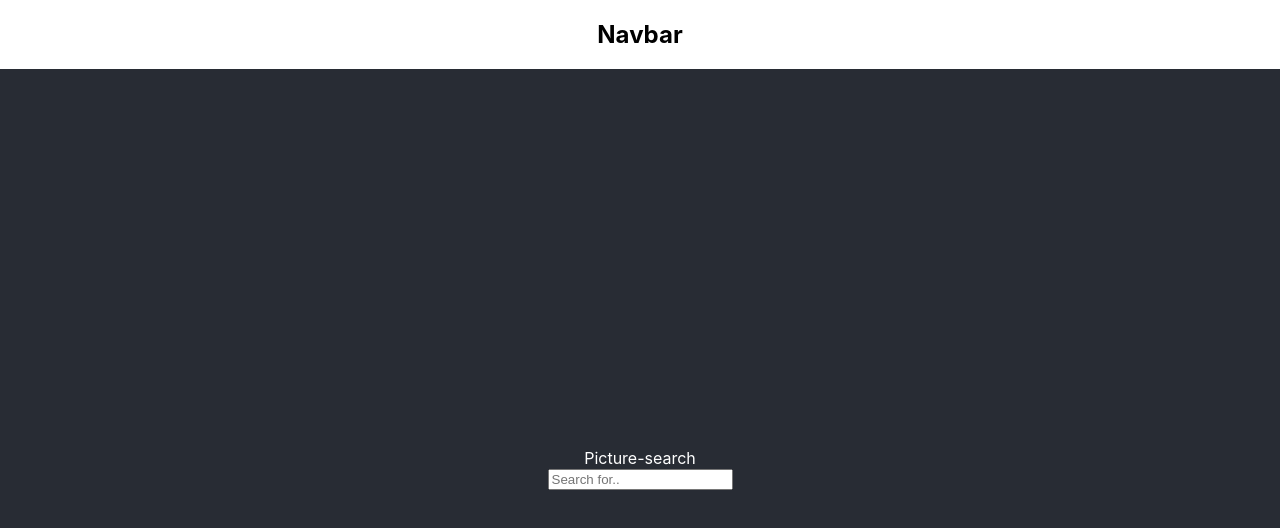
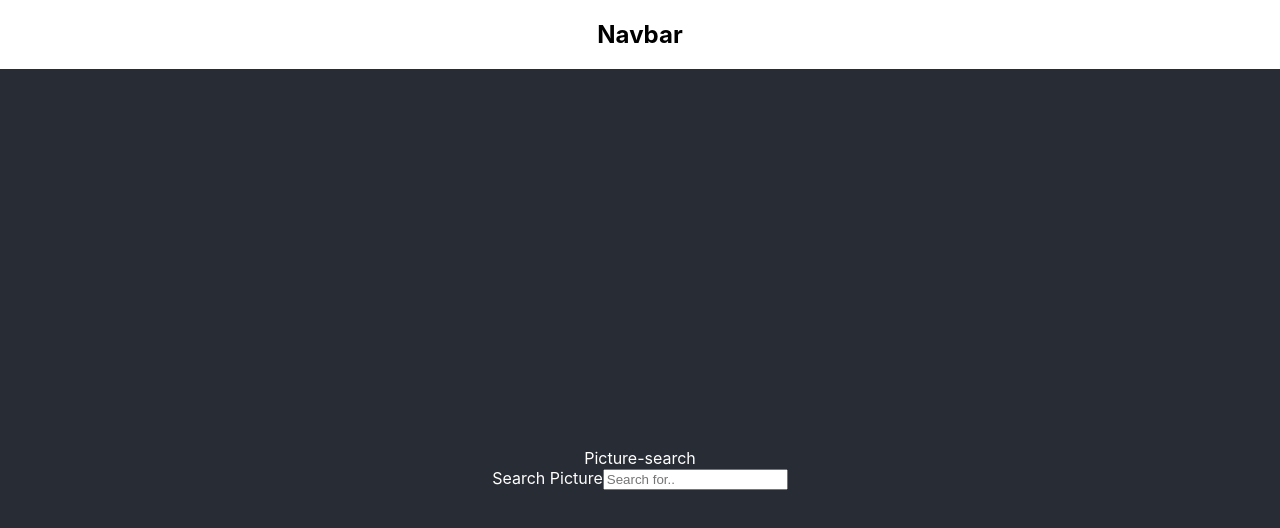
Before and after one commit to wszczawinski/PictureSearch, a React (Create React App) app: page / in a window 1280 px wide. Shown: the top 528 px of the page. Built offline with nearby package versions, Linux system fonts and the light colour scheme; no server answers.

Commit message:
feat(searchBar): initial funcionality

```diff
--- a/src/components/SearchBar.js
+++ b/src/components/SearchBar.js
@@ -1,11 +1,47 @@
-import React from 'react';
+import React, { useState, useEffect, useRef } from 'react';
+import { useHistory } from 'react-router-dom';
 import { fetchAPI } from '../services/fetchService';
+import styles from './SearchBar.module.scss';
 
 export default function SearchBar() {
-  fetchAPI('keyword', 1);
+  let [pictures, setPictures] = useState();
+  let [page, setPage] = useState(1);
+  let [query, setQuery] = useState('');
+  const queryInput = useRef(null);
+  const history = useHistory();
+
+  const handleSubmit = e => {
+    e.preventDefault();
+    setQuery(queryInput.current.value);
+  };
+
+  useEffect(() => {
+    if (query !== '') {
+      setPictures(fetchAPI(query, page));
+    }
+  }, [query, page]);
+
+  useEffect(() => {
+    pictures && console.log(pictures);
+    // history.push({
+    //   pathname: '/search',
+    //   state: { pictures: pictures },
+    // });)
+  }, [pictures]);
+
   return (
-    <section>
-      <input type="text" placeholder="Search for.." />
+    <section className={styles.searchBox}>
+      <form className={styles.form} onSubmit={handleSubmit}>
+        <label>
+          Search Picture
+          <input
+            type="search"
+            placeholder="Search for.."
+            className={styles.input}
+            ref={queryInput}
+          />
+        </label>
+      </form>
     </section>
   );
 }
--- a/src/screens/Search.js
+++ b/src/screens/Search.js
@@ -1,6 +1,13 @@
-import React from 'react';
+import React, { useEffect } from 'react';
+import { useLocation } from 'react-router-dom';
 
 export default function Search() {
+  let location = useLocation();
+
+  useEffect(() => {
+    console.log(location.state.pictures);
+  });
+
   return (
     <div>
       <h1>Search</h1>
--- a/src/services/fetchService.js
+++ b/src/services/fetchService.js
@@ -1,4 +1,5 @@
 const apiKey = 'm4ss_wIcU9iqOwtjSIULVCwe-ipAJi87MaDUc1oPy7o';
+let pictures = [];
 
 export const fetchAPI = (query, page) => {
   let url = `https://api.unsplash.com/search/photos?page=${page}&query=${query}&client_id=${apiKey}`;
@@ -6,6 +7,9 @@ export const fetchAPI = (query, page) => {
   fetch(url)
     .then(resp => resp.json())
     .then(function (data) {
-      console.log(data);
+      data.results.forEach(element => {
+        pictures.push(element.urls.small);
+      });
     });
+  return pictures;
 };
```
